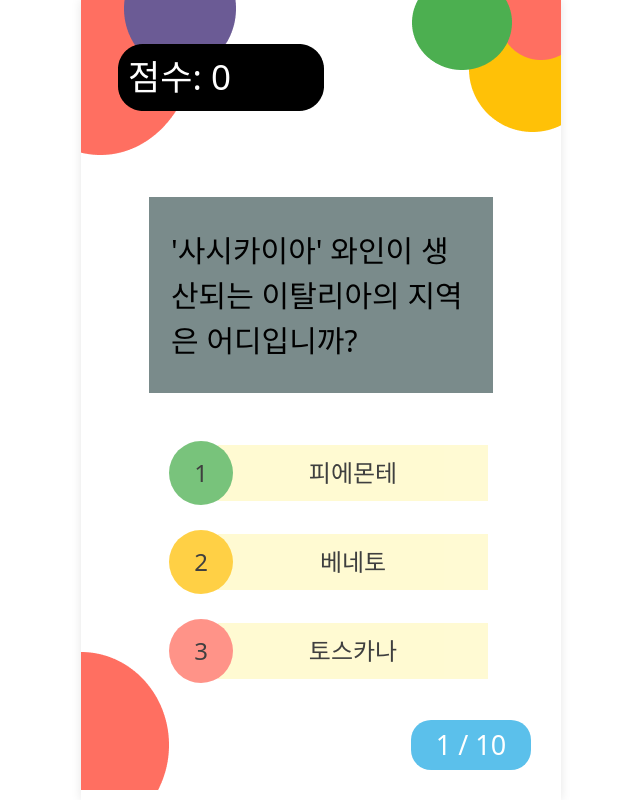
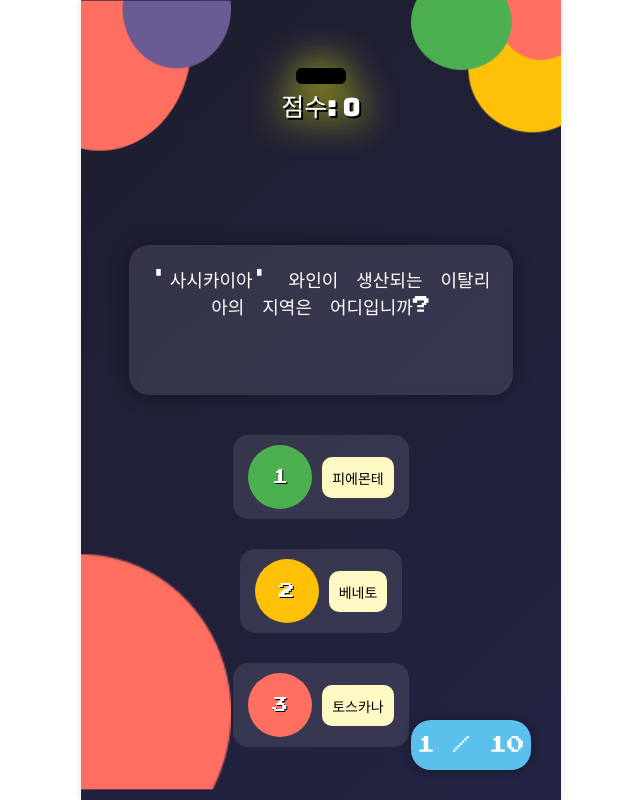
Before and after one commit to SoJungJung/SangSikQuiz, a React (Create React App) app: page /quiz in a window 1280 px wide. Shown: the whole page, without its empty margins (319-959 px from the left). Built offline with nearby package versions, Linux system fonts and the light colour scheme.

Commit message:
quiz.js css 수정

```diff
--- a/src/pages/Quiz/Quiz.js
+++ b/src/pages/Quiz/Quiz.js
@@ -1,69 +1,71 @@
-import React, { useEffect, useState, useCallback, useRef } from "react";
-import { useNavigate } from "react-router-dom";
-import styles from "./Quiz.module.css";
-import lefttop from "./lefttop.png";
-import leftbottom from "./leftbottom.png";
-import righttop from "./righttop.png";
-import point from "./point.png";
-import Layout from "../../Layout";
+import React, { useEffect, useState, useCallback, useRef } from 'react';
+import { useNavigate } from 'react-router-dom';
+import styles from './Quiz.module.css';
+import lefttop from './lefttop.png';
+import leftbottom from './leftbottom.png';
+import righttop from './righttop.png';
+import point from './point.png';
+import Layout from '../../Layout';
 
 const Quiz = () => {
     const navigate = useNavigate();
-  const [loading, setLoading] = useState(true); // 초기 로딩 상태는 true
+    const [loading, setLoading] = useState(true);
     const [error, setError] = useState(null);
+    const maxBackPress = 3;
+    const backPressCountRef = useRef(0);
+
+    const [selectedQuizzes, setSelectedQuizzes] = useState(() => {
+        const storedQuizzes = localStorage.getItem('selectedQuizzes');
+        return storedQuizzes ? JSON.parse(storedQuizzes) : [];
+    });
+
+    const [currentQuestionIndex, setCurrentQuestionIndex] = useState(
+        () => parseInt(localStorage.getItem('currentQuestionIndex'), 10) || 0
+    );
+    const [correctAnswersCount, setCorrectAnswersCount] = useState(
+        () => parseInt(localStorage.getItem('correctAnswersCount'), 10) || 0
+    );
+    const [score, setScore] = useState(() => parseInt(localStorage.getItem('score'), 10) || 0);
+
+    const randomQuiz = selectedQuizzes.length > 0 ? selectedQuizzes[currentQuestionIndex] : null;
 
     const [notLoading, setNotLoading] = useState(false);
-  const maxBackPress = 3; // 뒤로가기 조롱 메시지 출력 조건
-  const backPressCountRef = useRef(0);
+
+    // 오답 클릭 시 해당 인덱스를 기록해볼 용도의 상태
+    const [firedAnswerIndex, setFiredAnswerIndex] = useState(null);
 
     useEffect(() => {
         const preventGoBack = () => {
             backPressCountRef.current += 1;
-
             if (backPressCountRef.current >= maxBackPress) {
-        alert("뒤로가기 하지마! 한번만 더 하면 너 진짜 바보야!");
+                alert('뒤로가기 하지마! 한번만 더 하면 너 진짜 바보야!');
             } else {
-        alert("뒤로가기는 안됩니다!");
+                alert('뒤로가기는 안됩니다!');
             }
 
-      window.history.pushState(null, "", window.location.href);
+            window.history.pushState(null, '', window.location.href);
         };
 
-    window.history.pushState(null, "", window.location.href);
-    window.addEventListener("popstate", preventGoBack);
+        window.history.pushState(null, '', window.location.href);
+        window.addEventListener('popstate', preventGoBack);
 
         return () => {
-      window.removeEventListener("popstate", preventGoBack);
+            window.removeEventListener('popstate', preventGoBack);
         };
     }, []);
-
-  const [selectedQuizzes, setSelectedQuizzes] = useState(() => {
-    const storedQuizzes = localStorage.getItem("selectedQuizzes");
-    return storedQuizzes ? JSON.parse(storedQuizzes) : [];
-  });
-
-  const [currentQuestionIndex, setCurrentQuestionIndex] = useState(
-    () => parseInt(localStorage.getItem("currentQuestionIndex"), 10) || 0
-  );
-  const [correctAnswersCount, setCorrectAnswersCount] = useState(
-    () => parseInt(localStorage.getItem("correctAnswersCount"), 10) || 0
-  );
-  const [score, setScore] = useState(() => parseInt(localStorage.getItem("score"), 10) || 0);
-
-  const randomQuiz = selectedQuizzes.length > 0 ? selectedQuizzes[currentQuestionIndex] : null;
 
     useEffect(() => {
         const fetchQuizData = async () => {
             try {
                 if (!selectedQuizzes || selectedQuizzes.length === 0) {
-          const response = await fetch("/example.json");
+                    const response = await fetch('/example.json');
                     if (!response.ok) {
-            throw new Error("Network response was not ok");
+                        throw new Error('Network response was not ok');
                     }
                     const jsonData = await response.json();
 
                     const levels = {
-            "super-difficult": [],
+                        'super-difficult': [],
                         difficult: [],
                         intermediate: [],
                         easy: [],
@@ -81,10 +83,10 @@ const Quiz = () => {
                     };
 
                     let selectedQuestions = [
-            ...selectRandomQuestions(levels["super-difficult"], 1, 5),
-            ...selectRandomQuestions(levels["difficult"], 1, 5),
-            ...selectRandomQuestions(levels["intermediate"], 1, 5),
-            ...selectRandomQuestions(levels["easy"], 1, 5),
+                        ...selectRandomQuestions(levels['super-difficult'], 1, 5),
+                        ...selectRandomQuestions(levels['difficult'], 1, 5),
+                        ...selectRandomQuestions(levels['intermediate'], 1, 5),
+                        ...selectRandomQuestions(levels['easy'], 1, 5),
                     ];
 
                     selectedQuestions = selectedQuestions.sort(() => Math.random() - 0.5).slice(0, 10);
@@ -94,12 +96,12 @@ const Quiz = () => {
                     });
 
                     setSelectedQuizzes(selectedQuestions);
-          localStorage.setItem("selectedQuizzes", JSON.stringify(selectedQuestions));
+                    localStorage.setItem('selectedQuizzes', JSON.stringify(selectedQuestions));
                 }
-        setLoading(false); // 데이터를 가져온 후 로딩 상태를 false로 변경
+                setLoading(false);
             } catch (err) {
                 setError(err.message);
-        setLoading(false); // 에러가 발생해도 로딩 상태를 false로 변경
+                setLoading(false);
             }
         };
 
@@ -107,12 +109,26 @@ const Quiz = () => {
     }, [selectedQuizzes]);
 
     const handleDivClick = useCallback(
-    (answer, isRight) => {
+        (answer, isRight, index) => {
             if (!randomQuiz) return;
 
             const correctAnswer = randomQuiz.answer.find((ans) => ans.TRUE)?.TRUE;
             const selectedAnswer = answer.TRUE || answer.FALSE;
 
+            if (!isRight) {
+                // 오답인 경우 해당 보기 날아가는 애니메이션 후 로직 처리
+                setFiredAnswerIndex(index);
+                setTimeout(() => {
+                    proceedNext(isRight, correctAnswer, selectedAnswer);
+                }, 700); // 애니메이션 시간 후 다음 단계로
+            } else {
+                proceedNext(isRight, correctAnswer, selectedAnswer);
+            }
+        },
+        [randomQuiz, currentQuestionIndex, correctAnswersCount, score, navigate]
+    );
+
+    const proceedNext = (isRight, correctAnswer, selectedAnswer) => {
         const newQuestionIndex = currentQuestionIndex + 1;
         const newCorrectAnswersCount = isRight ? correctAnswersCount + 1 : correctAnswersCount;
         const newScore = isRight ? score + 10 : score;
@@ -121,9 +137,9 @@ const Quiz = () => {
         setCorrectAnswersCount(newCorrectAnswersCount);
         setScore(newScore);
 
-      localStorage.setItem("currentQuestionIndex", newQuestionIndex);
-      localStorage.setItem("correctAnswersCount", newCorrectAnswersCount);
-      localStorage.setItem("score", newScore);
+        localStorage.setItem('currentQuestionIndex', newQuestionIndex);
+        localStorage.setItem('correctAnswersCount', newCorrectAnswersCount);
+        localStorage.setItem('score', newScore);
 
         if (newQuestionIndex < 10) {
             navigate(
@@ -132,17 +148,15 @@ const Quiz = () => {
                 )}&selectedAnswer=${encodeURIComponent(selectedAnswer)}`
             );
         } else {
-        localStorage.setItem("score", newScore);
-        localStorage.setItem("totalQuestions", 10);
+            localStorage.setItem('score', newScore);
+            localStorage.setItem('totalQuestions', 10);
 
-        localStorage.removeItem("selectedQuizzes");
-        localStorage.removeItem("currentQuestionIndex");
-        localStorage.removeItem("correctAnswersCount");
+            localStorage.removeItem('selectedQuizzes');
+            localStorage.removeItem('currentQuestionIndex');
+            localStorage.removeItem('correctAnswersCount');
             setNotLoading(true);
         }
-    },
-    [randomQuiz, currentQuestionIndex, correctAnswersCount, score, navigate]
-  );
+    };
 
     useEffect(() => {
         if (notLoading) {
@@ -150,17 +164,16 @@ const Quiz = () => {
         }
     }, [notLoading, navigate]);
 
-  // 로딩 상태 처리
     if (loading) {
-    return <div>Loading...</div>;
+        return <div className={styles.loading}>Loading... 로딩중...</div>;
     }
 
     if (error) {
-    return <div>Error: {error}</div>;
+        return <div className={styles.error}>Error: {error}</div>;
     }
 
     if (!randomQuiz) {
-    return <div>No quiz data available</div>; // 퀴즈 데이터가 없을 때 처리
+        return <div className={styles.noQuiz}>퀴즈 데이터가 없습니다!</div>;
     }
 
     const circleClasses = [styles.circle, styles.circle2, styles.circle3];
@@ -172,32 +185,40 @@ const Quiz = () => {
                     <img className={styles.lefttop} src={lefttop} alt="Left Top" />
                     <img className={styles.righttop} src={righttop} alt="Right Top" />
                     <div className={styles.pointShow}>
-            <div>
                         <img className={styles.point} src={point} alt="point" />
-            </div>
                         <div className={styles.pointText}>점수: {score}</div>
                     </div>
                 </div>
+
                 <div className={styles.quizShow}>
-          <div className={styles.quizText}>{randomQuiz?.quiz || "퀴즈 데이터를 불러오는 중..."}</div>
+                    <div className={styles.quizText}>{randomQuiz.quiz}</div>
                 </div>
+
                 <div className={styles.answerShow}>
-          {randomQuiz.answer.map((ans, index) => (
+                    {randomQuiz.answer.map((ans, index) => {
+                        const isRight = ans.TRUE !== undefined;
+                        const isFired = firedAnswerIndex === index; // 오답 클릭한 경우
+                        return (
                             <div
                                 key={index}
-              className={`${styles.answerDiv} ${index === 1 ? styles.midAnswerDiv : ""}`}
-              onClick={() => handleDivClick(ans, ans.TRUE !== undefined)}
+                                className={`${styles.answerDiv} ${index === 1 ? styles.midAnswerDiv : ''} ${
+                                    isFired ? styles.fired : ''
+                                }`}
+                                onClick={() => handleDivClick(ans, isRight, index)}
                             >
                                 <div className={circleClasses[index % circleClasses.length]}>
                                     <div className={styles.circleText}>{index + 1}</div>
                                 </div>
                                 <div className={styles.rectangle}>
-                <div className={styles.rectangleText}>{ans.TRUE ? ans.TRUE : ans.FALSE}</div>
+                                    <div className={styles.rectangleText}>{isRight ? ans.TRUE : ans.FALSE}</div>
                                 </div>
                             </div>
-          ))}
+                        );
+                    })}
                 </div>
+
                 <div className={styles.numShow}>{currentQuestionIndex + 1} / 10</div>
+
                 <div className={styles.bottomdiv}>
                     <img className={styles.leftbottom} src={leftbottom} alt="Left Bottom" />
                 </div>
--- a/src/pages/Quiz/Quiz.module.css
+++ b/src/pages/Quiz/Quiz.module.css
@@ -1,108 +1,168 @@
+@import url('https://fonts.googleapis.com/css2?family=Bungee&family=Press+Start+2P&display=swap');
+
 .container {
     position: relative;
     width: 100%;
     height: 100vh;
+    overflow: hidden;
+    background: linear-gradient(135deg, #1e1e2f 0%, #232344 100%);
+    color: #fff;
+    font-family: 'Bungee', cursive;
 }
 
+/* 로딩, 에러, 없음 표시 */
+.loading,
+.error,
+.noQuiz {
+    font-size: 24px;
+    text-align: center;
+    margin-top: 50px;
+    animation: pulse 1.5s infinite alternate;
+}
+
+@keyframes pulse {
+    0% {
+        opacity: 1;
+    }
+    100% {
+        opacity: 0.5;
+    }
+}
+
+/* 상단부 */
 .topdiv {
     position: relative;
     height: 195px;
     display: flex;
     justify-content: center;
     align-items: center;
+    overflow: visible;
 }
 
 .lefttop {
     position: absolute;
     top: 0;
     left: 0;
+    width: 150px;
+    animation: floatLeft 3s infinite ease-in-out alternate;
 }
 
 .righttop {
     position: absolute;
     top: 0;
     right: 0;
+    width: 150px;
+    animation: floatRight 3s infinite ease-in-out alternate;
 }
 
+@keyframes floatLeft {
+    0% {
+        transform: translateY(0);
+    }
+    100% {
+        transform: translateY(10px);
+    }
+}
+
+@keyframes floatRight {
+    0% {
+        transform: translateY(0);
+    }
+    100% {
+        transform: translateY(-10px);
+    }
+}
+
+/* 점수 표시 */
 .pointShow {
     position: relative;
     width: 206px;
     height: 67px;
-    right: 100px;
-    bottom: 20px;
     text-align: center;
+    display: flex;
+    flex-direction: column;
+    justify-content: center;
+    align-items: center;
+    animation: glow 2s infinite alternate;
+}
+
+@keyframes glow {
+    0% {
+        filter: drop-shadow(0 0 5px #fff);
+    }
+    100% {
+        filter: drop-shadow(0 0 20px #ff0);
+    }
 }
 
 .point {
-    color: #000;
-    font-family: Inter, sans-serif;
-    font-style: normal;
-    font-size: 20px;
+    width: 50px;
 }
 
 .pointText {
-    position: absolute;
-    font-size: 35px;
-    top: 7px;
-    left: 10px;
-    color: white;
+    font-size: 25px;
+    color: #fff;
+    margin-top: 5px;
+    text-shadow: 2px 2px #000;
 }
 
+/* 퀴즈 영역 */
 .quizShow {
     position: relative;
-    width: 344px;
-    height: auto;
-    min-height: 196px;
-    overflow: visible;
-    background-color: #7a8b8b;
-    text-align: center;
-    display: flex;
-    justify-content: center;
-    align-items: center;
-    box-sizing: border-box;
-    left: 50%;
-    transform: translate(-50%, -50%);
-    margin-top: 100px;
-    padding: 10px;
+    width: 80%;
+    min-height: 150px;
+    background: rgba(255, 255, 255, 0.1);
+    backdrop-filter: blur(4px);
+    margin: 50px auto 0 auto;
+    border-radius: 20px;
+    padding: 20px;
+    box-shadow: 0 0 20px #0005;
+    animation: quizPop 0.5s ease-out;
+}
+
+@keyframes quizPop {
+    0% {
+        transform: scale(0.8);
+        opacity: 0;
+    }
+    100% {
+        transform: scale(1);
+        opacity: 1;
+    }
 }
 
 .quizText {
-    /* position: absolute; */
-    width: 300px;
-    text-align: left;
-    font-size: 30px;
-    overflow: hidden;
+    font-family: 'Press Start 2P', cursive;
+    font-size: 18px;
+    line-height: 1.5;
+    text-align: center;
+    color: #fff;
 }
 
+/* 답변 영역 */
 .answerShow {
     display: flex;
     flex-direction: column;
     align-items: center;
-    justify-content: center;
+    margin-top: 30px;
     position: relative;
-    top: -60px;
 }
 
-.circleDiv {
-    position: relative;
-    display: flex; /* Flexbox 사용 */
-    align-items: center; /* 가운데 정렬 */
-}
-
+/* 보기를 구성하는 요소들 */
 .circle,
 .circle2,
 .circle3 {
-    width: 4rem; /* 기본 크기 */
-    height: 4rem; /* 기본 크기 */
+    width: 4rem;
+    height: 4rem;
     border-radius: 100%;
     position: relative;
-    left: 15px;
-    z-index: 2;
+    margin-right: 10px;
     display: flex;
     justify-content: center;
     align-items: center;
-    font-size: 1.5rem; /* 텍스트 크기 */
-    transition: width 0.3s ease, height 0.3s ease, font-size 0.3s ease; /* 크기 변화 애니메이션 */
+    font-size: 1.5rem;
+    transition: all 0.3s ease;
+    text-shadow: 1px 1px #000;
 }
 
 .circle {
@@ -117,44 +177,78 @@
     background-color: #ff6f61;
 }
 
+.circleText {
+    font-family: 'Press Start 2P', cursive;
+    font-size: 16px;
+}
+
+/* 각 보기 컨테이너 */
 .answerDiv {
     display: flex;
     align-items: center;
+    background: rgba(255, 255, 255, 0.1);
+    backdrop-filter: blur(2px);
+    margin: 10px 0;
+    padding: 10px 15px;
+    border-radius: 15px;
     cursor: pointer;
-    opacity: 75%;
-    margin: 10px 0;
+    position: relative;
+    transition: transform 0.3s ease, opacity 0.3s ease;
 }
 
 .answerDiv:hover {
-    opacity: 100%;
+    transform: scale(1.02);
+    opacity: 1;
 }
 
 .midAnswerDiv {
-    margin: 15px 0 15px 0;
+    margin: 20px 0;
 }
 
+/* 정답박스 */
 .rectangle {
-    width: 270px;
     background-color: #fff9c4;
+    flex: 1;
     display: flex;
     justify-content: center;
     align-items: center;
-    right: 15px;
-    z-index: 1;
+    border-radius: 10px;
     padding: 10px;
     box-sizing: border-box;
-    transition: all 0.3s ease;
+    position: relative;
 }
 
 .rectangleText {
-    width: 235px;
-    font-style: normal;
-    font-size: 24px;
+    font-family: 'Press Start 2P', cursive;
+    font-size: 14px;
     text-align: center;
     word-wrap: break-word;
-    overflow: hidden;
+    color: #000;
 }
 
+/* 오답일 때 총 맞은 듯 사라지는 애니메이션 */
+.fired {
+    animation: bulletHit 0.7s forwards;
+}
+
+@keyframes bulletHit {
+    0% {
+        transform: translateX(0) rotate(0deg);
+        opacity: 1;
+    }
+    30% {
+        transform: translateX(-10px) rotate(-5deg);
+    }
+    60% {
+        transform: translateX(20px) rotate(10deg) scale(0.8);
+    }
+    100% {
+        transform: translateX(200px) rotate(45deg) scale(0);
+        opacity: 0;
+    }
+}
+
+/* 하단 문제 번호 표시 */
 .numShow {
     position: absolute;
     bottom: 30px;
@@ -164,12 +258,15 @@
     border-radius: 20px;
     background-color: #5bc0eb;
     color: white;
-    font-size: 27px;
+    font-size: 18px;
     display: flex;
     align-items: center;
     justify-content: center;
+    font-family: 'Press Start 2P', cursive;
+    box-shadow: 0 0 10px #0005;
 }
 
+/* 하단 이미지 */
 .bottomdiv {
     position: absolute;
     bottom: 10px;
@@ -177,7 +274,15 @@
 }
 
 .leftbottom {
-    position: relative;
-    bottom: 0;
-    left: 0;
+    width: 150px;
+    animation: floatLeftBottom 3s infinite ease-in-out alternate;
 }
+
+@keyframes floatLeftBottom {
+    0% {
+        transform: translateY(0);
+    }
+    100% {
+        transform: translateY(-10px);
+    }
+}
```
Lines whose indentation alone changed are shown as unchanged.
